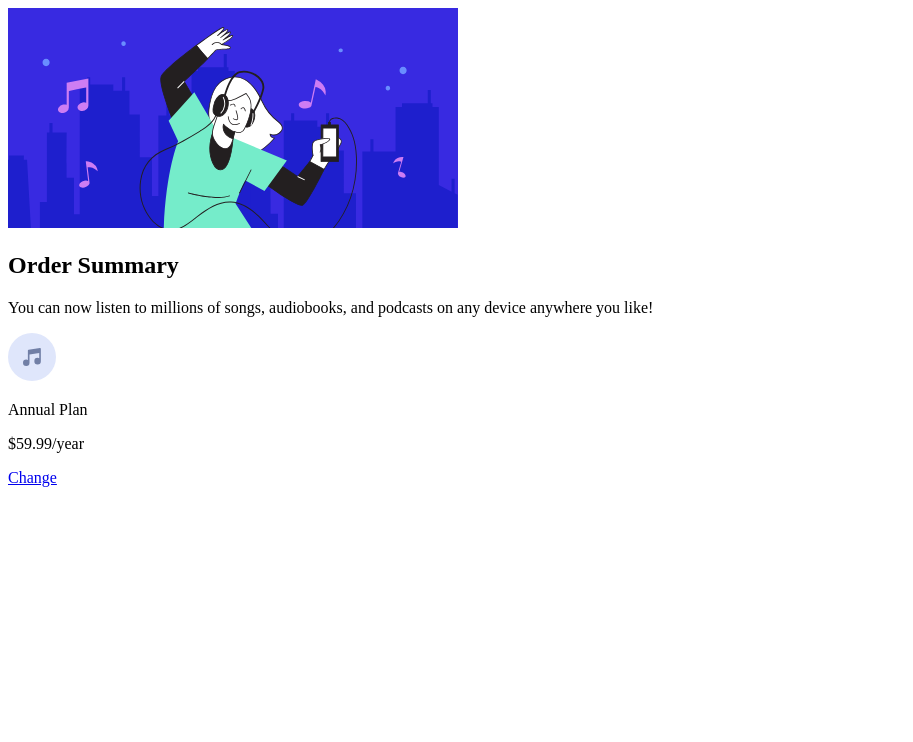
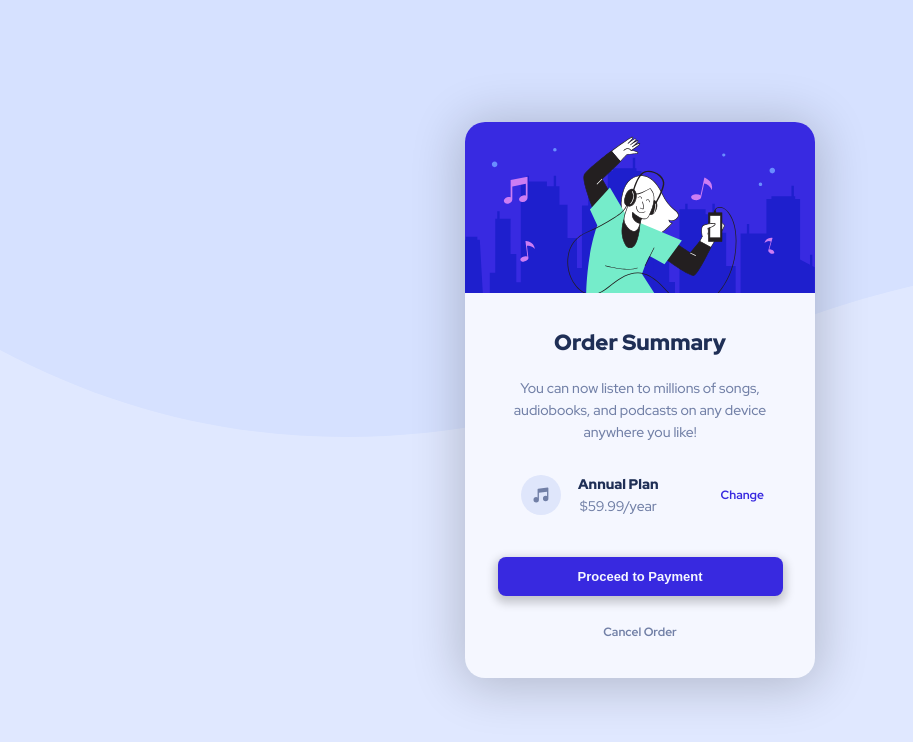
Before and after one commit to Acr2004/Order-Summary-Card-Component, a plain HTML site: page index.html in a window 1280 px wide. Shown: the whole page, without its empty margins (0-913 px from the left). Drawn offline with Linux system fonts and the light colour scheme.

Commit message:
Version 1.0.2

```diff
--- a/index.html
+++ b/index.html
@@ -29,8 +29,12 @@
                     <p id="plan-main">Annual Plan</p>
                     <p id="plan-price">$59.99/year</p>
                 </div>
-                <a href="#">Change</a>
+                <a id="change" href="#">Change</a>
             </div>
+
+            <button>Proceed to Payment</button>
+
+            <h6>Cancel Order</h6>
         </div>
     </body>
 </html>
--- a/style.css
+++ b/style.css
@@ -0,0 +1,130 @@
+@import url('https://fonts.googleapis.com/css2?family=Red+Hat+Display:wght@500;700;900&display=swap');
+
+body {
+    font-family: 'Red Hat Display', sans-serif;
+    display: flex;
+    align-items: center;
+    justify-content: center;
+    margin: 0;
+    padding: 0;
+    width: 100vw;
+    height: 100vh;
+    background-color: hsl(225, 100%, 94%);
+    background-image: url(Images/pattern-background-desktop.svg);
+    background-repeat: no-repeat;
+    border: none;
+}
+
+.container {
+    display: flex;
+    flex-direction: column;
+    align-items: center;
+    justify-content: center;
+    width: 350px;
+    background-color: hsl(225, 100%, 98%);
+    border-radius: 20px;
+    box-shadow: 0px 4px 50px 5px rgba(0, 0, 0, 0.2);
+}
+
+#image {
+    width: 350px;
+    border-radius: 20px 20px 0px 0px;
+}
+
+#main-text {
+    text-align: center;
+    padding-top: 10px;
+    margin: 20px 0 20px 0;
+    color: hsl(223, 47%, 23%);
+    font-weight: 900;
+    font-size: 22px;
+}
+
+#secondary-text {
+    text-align: center;
+    padding: 0 30px;
+    color: hsl(224, 23%, 55%);
+    font-size: 14px;
+    line-height: 22px;
+    margin: 0;
+}
+
+.music-plan {
+    display: flex;
+    align-items: center;
+    justify-content: center;
+    width: 350px;
+    padding: 30px 0 40px 0;
+}
+
+#music {
+    position: relative;
+    width: 40px;
+    right: 35px;
+}
+
+.plan {
+    text-align: center;
+}
+
+#plan-main, #plan-price {
+    position: relative;
+    margin: 0;
+    font-size: 14px;
+    padding: 2px;
+    right: 20px;
+}
+
+#plan-main {
+    color: hsl(223, 47%, 23%);
+    font-weight: 900;
+}
+
+#plan-price {
+    color: hsl(224, 23%, 55%);
+}
+
+#change {
+    position: relative;
+    font-size: 12px;
+    left: 40px;
+    color: hsl(245, 75%, 52%);
+    font-weight: 700;
+    text-decoration: none;
+    transition: 0.5s ease 0s all;
+}
+
+button {
+    background-color: hsl(245, 75%, 52%);
+    border: none;
+    color: hsl(225, 100%, 98%);
+    font-size: 13px;
+    font-weight: 700;
+    padding: 12px 80px;
+    border-radius: 8px;
+    box-shadow: 0px 4px 10px 3px rgba(0, 0, 0, 0.2);
+    cursor: pointer;
+    transition: 0.5s ease 0s all;
+}
+
+h6 {
+    padding-bottom: 10px;
+    color: hsl(224, 23%, 55%);
+    font-size: 12px;
+    cursor: pointer;
+    transition: 0.5s ease 0s all;
+}
+
+/* Animations */
+
+#change:hover {
+    color: hsl(242, 46%, 66%);
+}
+
+button:hover {
+    background-color: hsl(242, 46%, 66%);
+}
+
+h6:hover {
+    color: hsl(223, 47%, 23%);
+}
```
